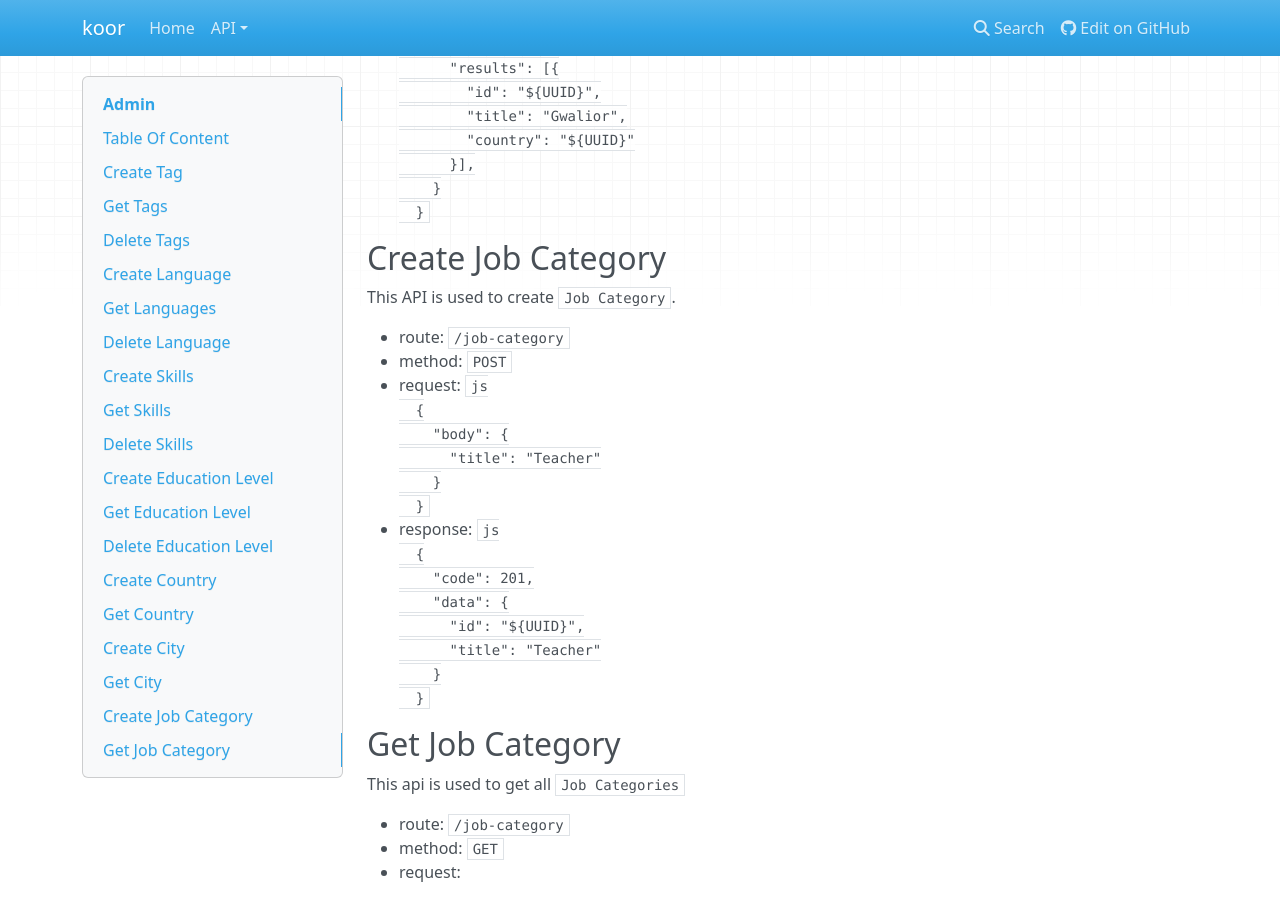
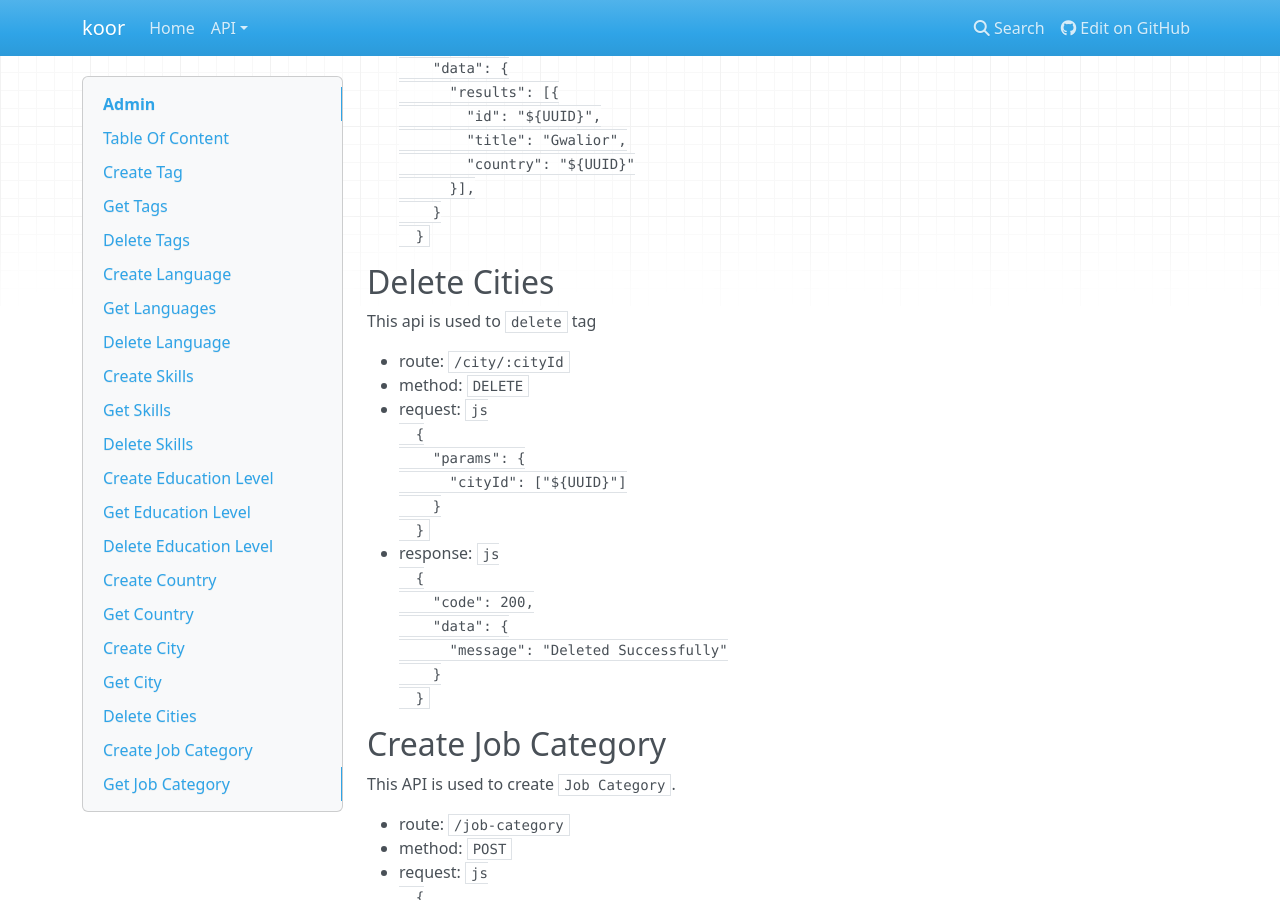
Before and after one commit to digimonkt/koor-backend, an MkDocs documentation site: the page built from docs/admin/admin.md, in a window 1280 px wide and 900 px high, scrolled down 8748 px. Built offline with MkDocs 1.6.1, drawn with Linux system fonts in a browser that asks for light colours; nearby versions of some CDN libraries.

Commit message:
#70 - modify admin.md doc

````diff
--- a/docs/admin/admin.md
+++ b/docs/admin/admin.md
@@ -28,6 +28,7 @@
   - [Get Country](#get-country)
   - [Create City](#create-city)
   - [Get City](#get-city)
+  - [Delete Cities](#delete-cities)
   - [Create Job Category](#create-job-category)
   - [Get Job Category](#get-job-category)
 
@@ -519,6 +520,30 @@ This api is used to get all `cities`
   }
   ```
 
+## Delete Cities
+
+This api is used to `delete` tag
+
+- route: `/city/:cityId`
+- method: `DELETE`
+- request:
+  ```js
+  {
+    "params": {
+      "cityId": ["${UUID}"]
+    }
+  }
+  ```
+- response:
+  ```js
+  {
+    "code": 200,
+    "data": {
+      "message": "Deleted Successfully"
+    }
+  }
+  ```
+
 ## Create Job Category
 
 This API is used to create `Job Category`.
````
